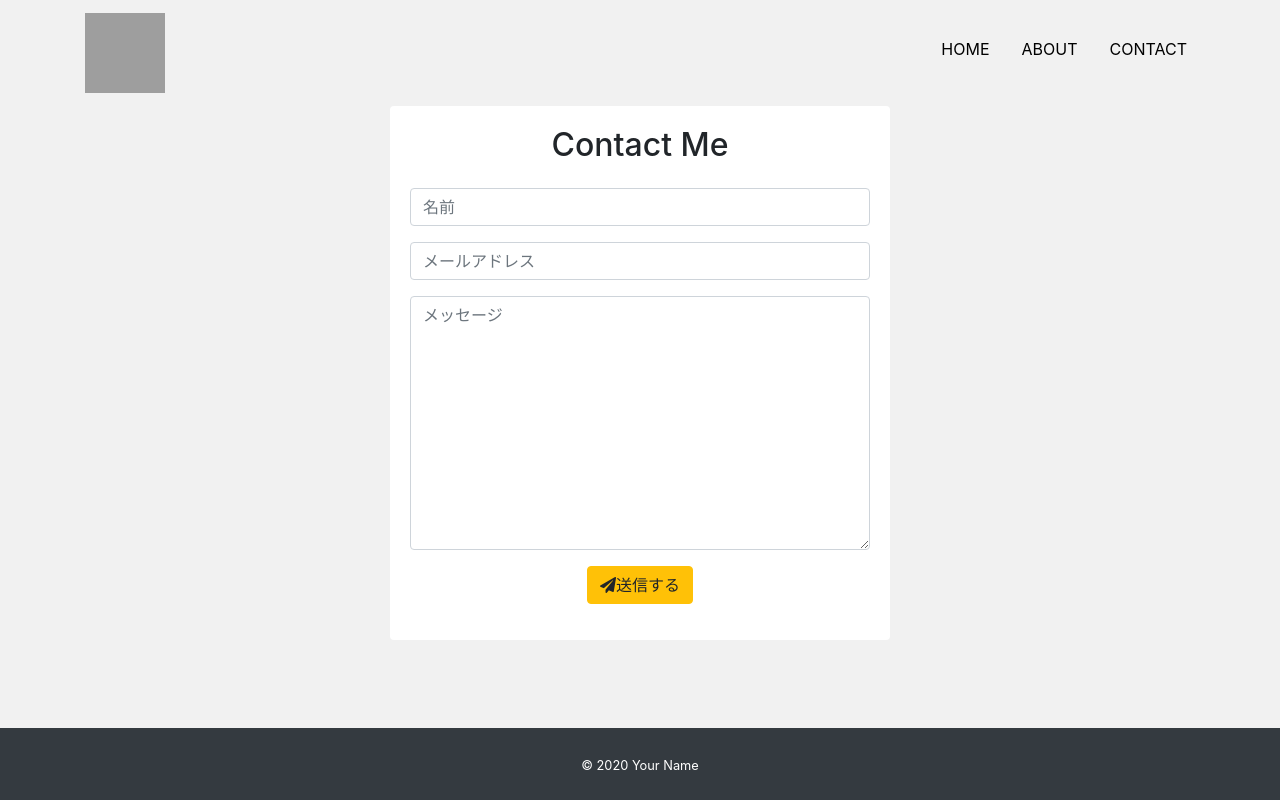
After one commit to hiroshi-higashiyama/DJANGO-PORTFOLIO, a Django app: page /contact/ in a window 1280 px wide. The commit adds this page. Run offline with Django 3.2, Linux system fonts and the light colour scheme; some libraries are stand-ins or nearby versions; grey boxes are pictures that could not be loaded.

Commit message:
お問い合わせ作成

```diff
--- a/app/admin.py
+++ b/app/admin.py
@@ -1,7 +1,9 @@
 from django.contrib import admin
-from .models import Profile, Work, Experience, Education
+from .models import Profile, Work, Experience, Education, Software, Technical
 
 admin.site.register(Profile)
 admin.site.register(Work)
 admin.site.register(Experience)
 admin.site.register(Education)
+admin.site.register(Software)
+admin.site.register(Technical)
--- /dev/null
+++ b/app/forms.py
@@ -0,0 +1,7 @@
+from django import forms
+
+
+class ContactForm(forms.Form):
+    name = forms.CharField(max_length=100, label='名前')
+    email = forms.EmailField(max_length=100, label='メールアドレス')
+    message = forms.CharField(label='メッセージ', widget=forms.Textarea())
--- a/app/static/css/style.css
+++ b/app/static/css/style.css
@@ -106,3 +106,35 @@ main {
 .icon{
   padding: 10px 8px;
 }
+
+.star-rating{
+  position: relative;
+  font-size: 30px;
+  word-wrap: normal!important;
+}
+
+.star-rating-front{
+  position: absolute;
+  top: 0;
+  left: 0;
+  overflow: hidden;
+  color: #ee6c4d;
+}
+
+.star-rating-back{
+  color: #ccc;
+}
+
+
+.contact{
+  max-width: 500px;
+}
+
+.form-control:focus{
+  border-color: #ee6c4d;
+  box-shadow: none;
+}
+
+.card{
+  border: none;
+}
--- a/app/templates/app/base.html
+++ b/app/templates/app/base.html
@@ -26,7 +26,7 @@
             <a href="{% url 'about' %}" class="nav-link nav-color">ABOUT</a>
           </li>
           <li class="nav-item">
-            <a href="/" class="nav-link nav-color">CONTACT</a>
+            <a href="{% url 'contact' %}" class="nav-link nav-color">CONTACT</a>
           </li>
         </ul>
       </div>
--- /dev/null
+++ b/app/templates/app/contact.html
@@ -0,0 +1,29 @@
+{% extends 'app/base.html' %}
+{% load widget_tweaks %}
+
+{% block content %}
+
+  <div class="card text-center contact mx-auto rounded">
+    <div class="card-body">
+      <h2 class="mb-4">Contact Me</h2>
+      <form method="POST">
+        {% csrf_token %}
+        <div class="mb-3">
+          {% render_field form.name class='form-control' placeholder='名前' %}
+        </div>
+        <div class="mb-3">
+          {% render_field form.email class='form-control' placeholder='メールアドレス' %}
+        </div>
+        <div class="mb-3">
+          {% render_field form.message class='form-control' placeholder='メッセージ' %}
+        </div>
+        <div class="mb-3">
+          <button class="btn btn-warning" type="submit">
+            <i class="fas fa-paper-plane"></i>送信する</button>
+        </div>
+
+      </form>
+    </div>
+  </div>
+
+{% endblock content %}
--- a/app/urls.py
+++ b/app/urls.py
@@ -5,4 +5,6 @@ urlpatterns = [
     path('', views.IndexView.as_view(), name='index'),
     path('detail/<int:pk>', views.DetailView.as_view(), name='detail'),
     path('about/', views.AboutView.as_view(), name='about'),
+    path('contact/', views.ContactView.as_view(), name='contact'),
+    path('thanks/', views.ThanksView.as_view(), name='thanks'),
 ]
--- a/app/views.py
+++ b/app/views.py
@@ -1,6 +1,11 @@
-from django.shortcuts import render
+from django.shortcuts import render, redirect
 from django.views.generic import View
-from .models import Profile, Work, Experience, Education
+from .forms import ContactForm
+from .models import Profile, Work, Experience, Education, Software, Technical
+from django.conf import settings
+from django.core.mail import BadHeaderError, EmailMessage
+from django.http import HttpResponse
+import textwrap
 
 
 class IndexView(View):
@@ -30,8 +35,71 @@ class AboutView(View):
             profile_data = profile_data.order_by('-id')[0]
         experience_data = Experience.objects.order_by('-id')
         education_data = Education.objects.order_by('-id')
+        software_data = Software.objects.order_by('-id')
+        technical_data = Technical.objects.order_by('-id')
         return render(request, 'app/about.html', {
             'profile_data': profile_data,
             'experience_data': experience_data,
             'education_data': education_data,
+            'software_data': software_data,
+            'technical_data': technical_data,
         })
+
+
+class ContactView(View):
+    def get(self, request, *args, **kwargs):
+        form = ContactForm(request.POST or None)
+        return render(request, 'app/contact.html', {
+            'form': form
+        })
+
+    def post(self, request, *args, **kwargs):
+        form = ContactForm(request.POST or None)
+
+        if form.is_valid():
+            name = form.cleaned_data['name']
+            email = form.cleaned_data['email']
+            message = form.cleaned_data['message']
+            subject = 'お問い合わせありがとうございます。'
+            contact = textwrap.dedent('''
+                ※このメールはシステムからの自動返信です。
+
+                {name} 様
+
+                お問い合わせありがとうございます。
+                以下の内容でお問い合わせを受け付けいたしました。
+                内容を確認させていただき、ご返信させて頂きますので、少々お待ちください。
+
+                ーーーーーーーーーーー
+                ■お名前
+                {name}
+
+                ■メールアドレス
+                {email}
+
+                ■メッセージ
+                {message}
+                ーーーーーーーーーーー
+                ''').format(
+                name=name,
+                email=email,
+                message=message
+            )
+            to_list = [email]
+            bcc_list = [settings.EMAIL_HOST_USER]
+
+            try:
+                message = EmailMessage(subject=subject, body=contact, to=to_list, bcc=bcc_list)
+                message.send()
+            except BadHeaderError:
+                return HttpResponse('無効なヘッダが検出されました。')
+
+            return redirect('thanks')
+        return render(request, 'app/contact.html', {
+            'form': form
+        })
+
+
+class ThanksView(View):
+    def get(self, request, *args, **kwargs):
+        return render(request, 'app/thanks.html')
```
Also changed, not shown: app/models.py (+18 -0 lines), app/templates/app/about.html (+40 -0 lines), app/templates/app/thanks.html (added, +12 -0 lines), mysite/settings.py (+12 -0 lines), app/migrations/0004_software_technical.py (added), db.sqlite3.
